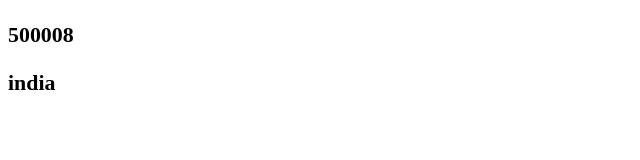
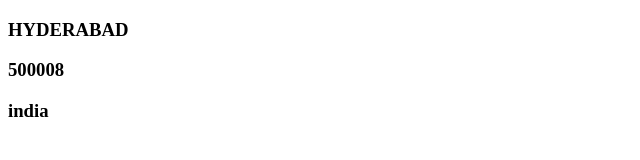
Before and after one commit to lbharathl/website, a plain HTML site: page contact.html in a window 1280 px wide. Shown: the whole page, without its empty margins (0-640 px from the left). Drawn offline with Linux system fonts and the light colour scheme.

Commit message:
updated new bugs

```diff
--- a/contact.html
+++ b/contact.html
@@ -4,7 +4,7 @@
 	<title>Contacts Session</title>
 </head>
 <body>
-<h3><HYDERABAD</h3>
+<h3>HYDERABAD</h3>
 <h3>500008</h3>
 <h3>india</h3>
 </body>
```
